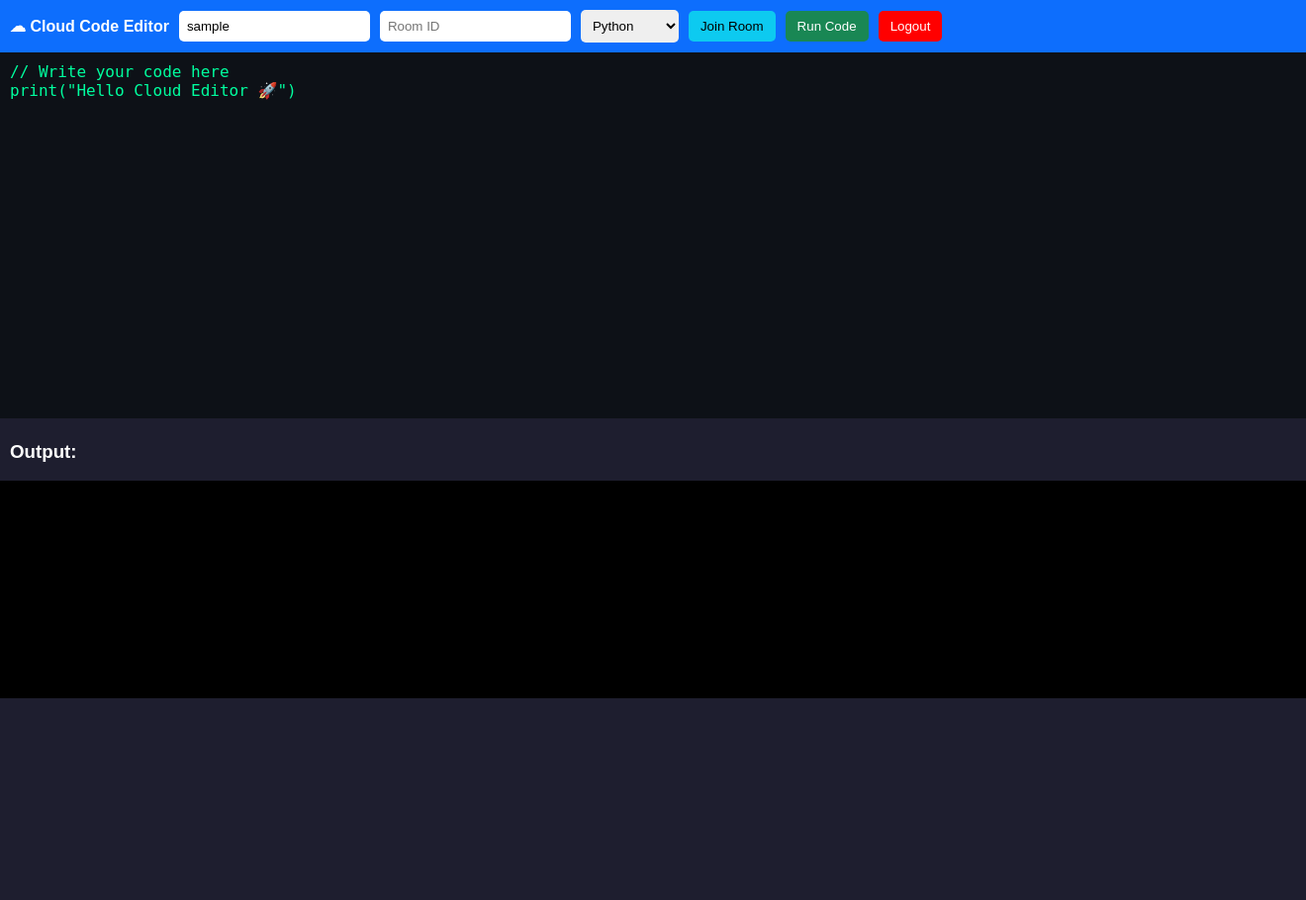
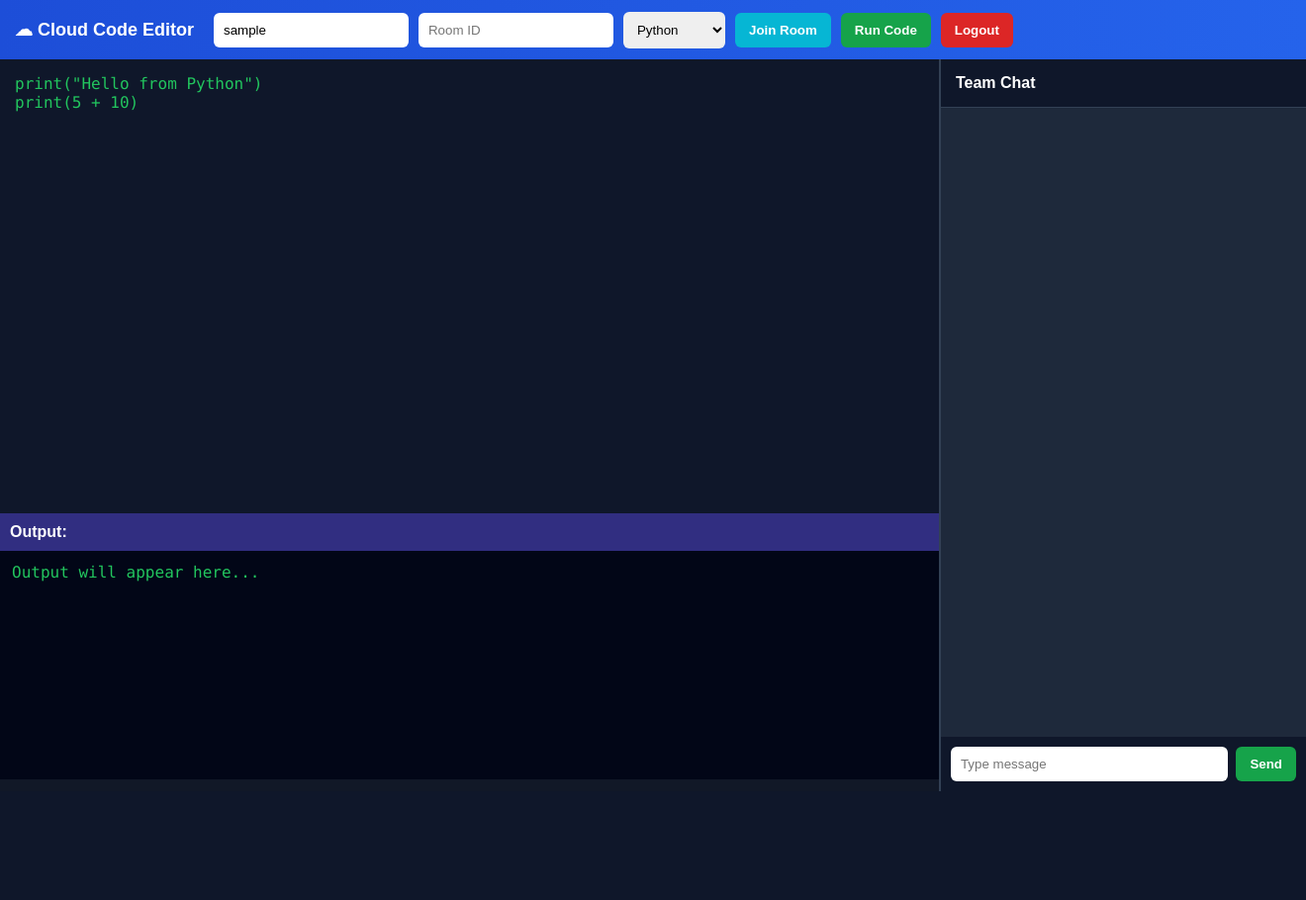
Before and after one commit to AryanBanchiwal/cloud-code-editor, a Flask app: page / in a window 1320 px wide; the page is wider, and only the part inside the window is pictured. Shown: that part at 99% size. After the commit the page ends 800 px from the top of that part, so only its background shows below. Run offline with Flask 3, Linux system fonts and the light colour scheme; the visitor is signed in with stand-in values (Sample User, id 1); some libraries are stand-ins or nearby versions.

Commit message:
final editor with chat and output

```diff
--- a/templates/index.html
+++ b/templates/index.html
@@ -2,78 +2,154 @@
 <html>
 <head>
     <title>Cloud Code Editor</title>
-    <script src="https://cdn.socket.io/4.5.4/socket.io.min.js"></script>
+
+    <script src="https://cdnjs.cloudflare.com/ajax/libs/socket.io/4.7.5/socket.io.min.js"></script>
 
     <style>
         body {
             margin: 0;
             font-family: Arial, sans-serif;
-            background: #1e1e2f;
+            background: #111827;
             color: white;
         }
 
-        .navbar {
-            background: #0d6efd;
-            padding: 10px;
+        .topbar {
+            height: 60px;
+            background: linear-gradient(90deg, #1d4ed8, #2563eb);
             display: flex;
+            align-items: center;
             gap: 10px;
-            align-items: center;
+            padding: 0 15px;
+        }
+
+        .title {
+            font-size: 18px;
+            font-weight: bold;
+            margin-right: 10px;
         }
 
         input, select {
-            padding: 8px;
-            border-radius: 5px;
+            padding: 10px;
+            border-radius: 6px;
             border: none;
+            outline: none;
         }
 
         button {
-            padding: 8px 12px;
+            padding: 10px 14px;
             border: none;
-            border-radius: 5px;
+            border-radius: 6px;
             cursor: pointer;
+            color: white;
+            font-weight: bold;
+            background: #16a34a;
         }
 
-        .run-btn { background: #198754; color: white; }
-        .join-btn { background: #0dcaf0; }
-        .logout-btn { background: red; color: white; }
+        .join {
+            background: #06b6d4;
+        }
+
+        .logout {
+            background: #dc2626;
+        }
+
+        .main {
+            display: flex;
+            height: calc(100vh - 60px);
+        }
+
+        .left {
+            width: 72%;
+            display: flex;
+            flex-direction: column;
+        }
 
         textarea {
-            width: 100%;
-            height: 350px;
-            background: #0d1117;
-            color: #00ff9f;
+            height: 58%;
+            background: #0f172a;
+            color: #22c55e;
             font-size: 16px;
+            padding: 15px;
+            border: none;
+            outline: none;
+            resize: none;
+            font-family: Consolas, monospace;
+        }
+
+        .output-title {
+            background: #312e81;
             padding: 10px;
-            border: none;
+            font-weight: bold;
         }
 
         #output {
-            background: black;
-            color: lime;
-            height: 200px;
-            padding: 10px;
+            height: 28%;
+            background: #020617;
+            color: #22c55e;
+            padding: 12px;
             overflow-y: auto;
             white-space: pre-wrap;
+            font-family: Consolas, monospace;
         }
 
-        iframe {
+        #preview {
+            height: 28%;
             width: 100%;
-            height: 200px;
             border: none;
+            background: white;
+            display: none;
+        }
+
+        .right {
+            width: 28%;
+            background: #1e293b;
+            display: flex;
+            flex-direction: column;
+            border-left: 2px solid #334155;
+        }
+
+        .chat-header {
+            background: #0f172a;
+            padding: 15px;
+            font-weight: bold;
+            border-bottom: 1px solid #334155;
+        }
+
+        #chatBox {
+            flex: 1;
+            padding: 12px;
+            overflow-y: auto;
+        }
+
+        #chatBox p {
+            background: #334155;
+            padding: 8px;
+            border-radius: 6px;
+            margin: 8px 0;
+        }
+
+        .chat-input {
+            display: flex;
+            gap: 8px;
+            padding: 10px;
+            background: #0f172a;
+        }
+
+        .chat-input input {
+            flex: 1;
         }
     </style>
 </head>
 
 <body>
 
-<div class="navbar">
-    <b>☁ Cloud Code Editor</b>
+<div class="topbar">
+    <div class="title">☁ Cloud Code Editor</div>
 
-    <input id="username" value="{{username}}" readonly>
-
+    <input id="username" value="{{ username }}" readonly>
     <input id="room" placeholder="Room ID">
 
-    <select id="language">
+    <select id="language" onchange="changeLanguage()">
         <option value="python">Python</option>
         <option value="javascript">JavaScript</option>
         <option value="java">Java</option>
@@ -82,47 +158,114 @@
         <option value="css">CSS</option>
     </select>
 
-    <button class="join-btn" onclick="joinRoom()">Join Room</button>
-    <button class="run-btn" onclick="runCode()">Run Code</button>
+    <button class="join" onclick="joinRoom()">Join Room</button>
+    <button onclick="runCode()">Run Code</button>
 
     <a href="/logout">
-        <button class="logout-btn">Logout</button>
+        <button class="logout">Logout</button>
     </a>
 </div>
 
-<textarea id="code">
-// Write your code here
-print("Hello Cloud Editor 🚀")
-</textarea>
+<div class="main">
 
-<h3 style="padding-left:10px;">Output:</h3>
+    <div class="left">
+        <textarea id="code"></textarea>
 
-<div id="output"></div>
+        <div class="output-title">Output:</div>
+        <div id="output">Output will appear here...</div>
         <iframe id="preview"></iframe>
+    </div>
+
+    <div class="right">
+        <div class="chat-header">Team Chat</div>
+        <div id="chatBox"></div>
+
+        <div class="chat-input">
+            <input id="msg" placeholder="Type message">
+            <button onclick="sendMsg()">Send</button>
+        </div>
+    </div>
+
+</div>
 
 <script>
 const socket = io();
 
+let room = "";
+let username = document.getElementById("username").value;
+let ignore = false;
+
+const defaultCodes = {
+    python:
+`print("Hello from Python")
+print(5 + 10)`,
+
+    javascript:
+`console.log("Hello from JavaScript");
+console.log(5 + 10);`,
+
+    java:
+`public class Main {
+    public static void main(String[] args) {
+        System.out.println("Hello from Java");
+        System.out.println(5 + 10);
+    }
+}`,
+
+    cpp:
+`#include <iostream>
+using namespace std;
+
+int main() {
+    cout << "Hello from C++" << endl;
+    cout << 5 + 10 << endl;
+    return 0;
+}`,
+
+    html:
+`<h1>Hello HTML</h1>
+<p>This is HTML preview.</p>`,
+
+    css:
+`body {
+    background: black;
+    color: lime;
+    text-align: center;
+}
+
+h1 {
+    color: yellow;
+}`
+};
+
+document.getElementById("code").value = defaultCodes.python;
+
+function changeLanguage() {
+    const lang = document.getElementById("language").value;
+    document.getElementById("code").value = defaultCodes[lang];
+    document.getElementById("output").style.display = "block";
+    document.getElementById("preview").style.display = "none";
+    document.getElementById("output").innerText = "Output will appear here...";
+}
+
 function joinRoom() {
-        const room = document.getElementById("room").value;
-        const username = document.getElementById("username").value;
+    room = document.getElementById("room").value.trim();
+
+    if (room === "") {
+        alert("Enter Room ID first");
+        return;
+    }
 
     socket.emit("join_room", {
         room_id: room,
         username: username
     });
+
+    alert("Joined room: " + room);
 }
 
-    socket.on("load_code", (data) => {
-        document.getElementById("code").value = data.code;
-    });
-
-    socket.on("code_update", (data) => {
-        document.getElementById("code").value = data.code;
-    });
-
-    document.getElementById("code").addEventListener("input", () => {
-        const room = document.getElementById("room").value;
+document.getElementById("code").addEventListener("input", function() {
+    if (ignore || room === "") return;
 
     socket.emit("code_change", {
         room_id: room,
@@ -130,31 +273,125 @@ print("Hello Cloud Editor 🚀")
     });
 });
 
+socket.on("load_code", function(data) {
+    ignore = true;
+    document.getElementById("code").value = data.code;
+    ignore = false;
+});
+
+socket.on("code_update", function(data) {
+    ignore = true;
+    document.getElementById("code").value = data.code;
+    ignore = false;
+});
+
+function sendMsg() {
+    let msg = document.getElementById("msg").value.trim();
+
+    if (room === "") {
+        alert("Join room first");
+        return;
+    }
+
+    if (msg === "") return;
+
+    socket.emit("send_message", {
+        room_id: room,
+        username: username,
+        message: msg
+    });
+
+    document.getElementById("msg").value = "";
+}
+
+socket.on("receive_message", function(data) {
+    let chatBox = document.getElementById("chatBox");
+    chatBox.innerHTML += "<p><b>" + data.user + ":</b> " + data.message + "</p>";
+    chatBox.scrollTop = chatBox.scrollHeight;
+});
+
 async function runCode() {
     const code = document.getElementById("code").value;
     const language = document.getElementById("language").value;
+    const output = document.getElementById("output");
+    const preview = document.getElementById("preview");
 
-        document.getElementById("output").innerText = "Running...";
-        document.getElementById("preview").srcdoc = "";
+    output.style.display = "block";
+    preview.style.display = "none";
+
+    if (language === "html") {
+        preview.style.display = "block";
+        output.style.display = "none";
+        preview.srcdoc = code;
+        return;
+    }
+
+    if (language === "css") {
+        preview.style.display = "block";
+        output.style.display = "none";
+        preview.srcdoc = `
+            <html>
+            <head>
+                <style>${code}</style>
+            </head>
+            <body>
+                <h1>CSS Preview</h1>
+                <p>This is a sample paragraph.</p>
+                <button>Sample Button</button>
+            </body>
+            </html>
+        `;
+        return;
+    }
+
+    output.innerText = "Running...";
+
+    const versions = {
+        python: "3.10.0",
+        javascript: "18.15.0",
+        java: "15.0.2",
+        cpp: "10.2.0"
+    };
+
+    const languageNames = {
+        python: "python",
+        javascript: "javascript",
+        java: "java",
+        cpp: "cpp"
+    };
 
     try {
-            const res = await fetch("/run", {
+        const response = await fetch("https://emkc.org/api/v2/piston/execute", {
             method: "POST",
-                headers: {"Content-Type": "application/json"},
-                body: JSON.stringify({code, language})
+            headers: {
+                "Content-Type": "application/json"
+            },
+            body: JSON.stringify({
+                language: languageNames[language],
+                version: versions[language],
+                files: [
+                    {
+                        name: language === "java" ? "Main.java" : "main",
+                        content: code
+                    }
+                ]
+            })
         });
 
-            const data = await res.json();
+        const data = await response.json();
 
-            if (data.type === "html") {
-                document.getElementById("preview").srcdoc = data.output;
-                document.getElementById("output").innerText = "Rendered in preview below 👇";
+        if (data.run && data.run.output) {
+            output.innerText = data.run.output;
+        } else if (data.run && data.run.stderr) {
+            output.innerText = data.run.stderr;
+        } else if (data.message) {
+            output.innerText = data.message;
         } else {
-                document.getElementById("output").innerText = data.output;
+            output.innerText = "No output generated.";
         }
 
-        } catch (err) {
-            document.getElementById("output").innerText = "Error running code";
+    } catch (error) {
+        output.innerText = "Could not connect to online compiler. Try again later.";
     }
 }
 </script>
```
Lines whose indentation alone changed are shown as unchanged.
